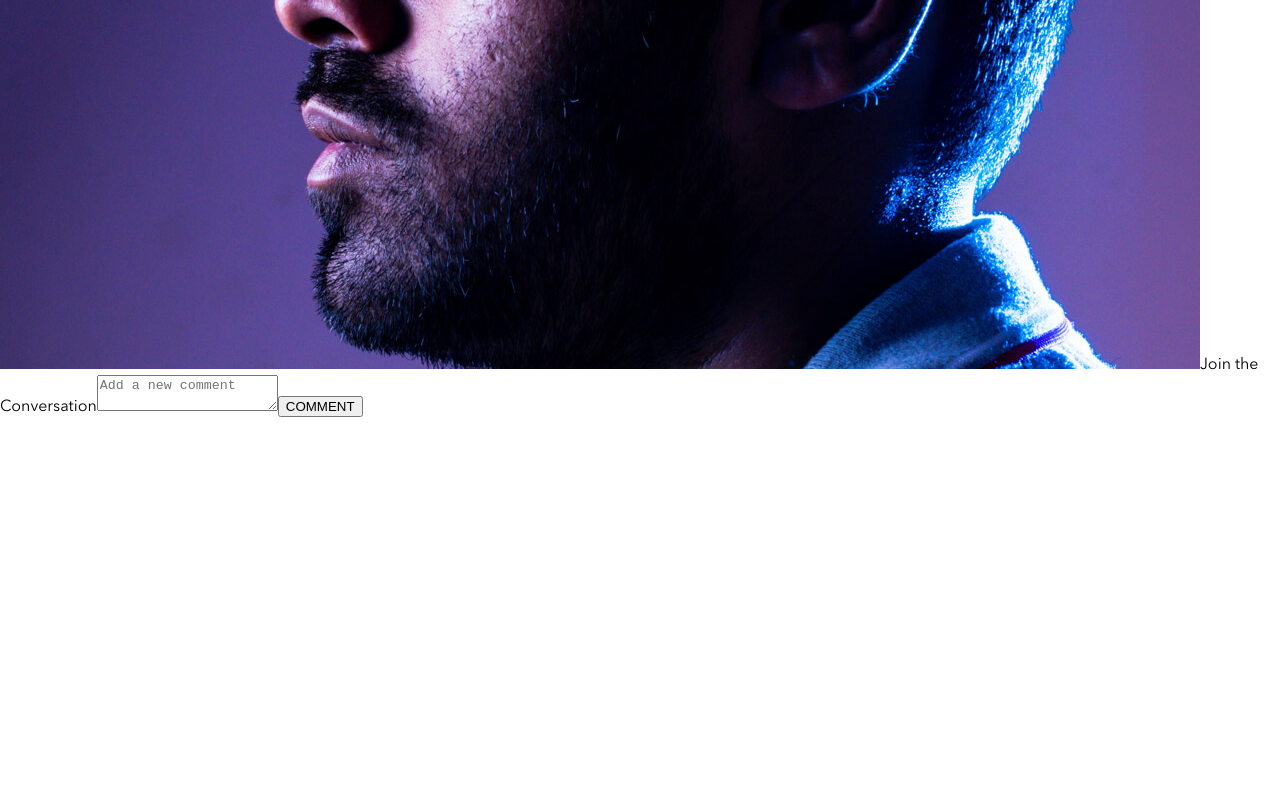
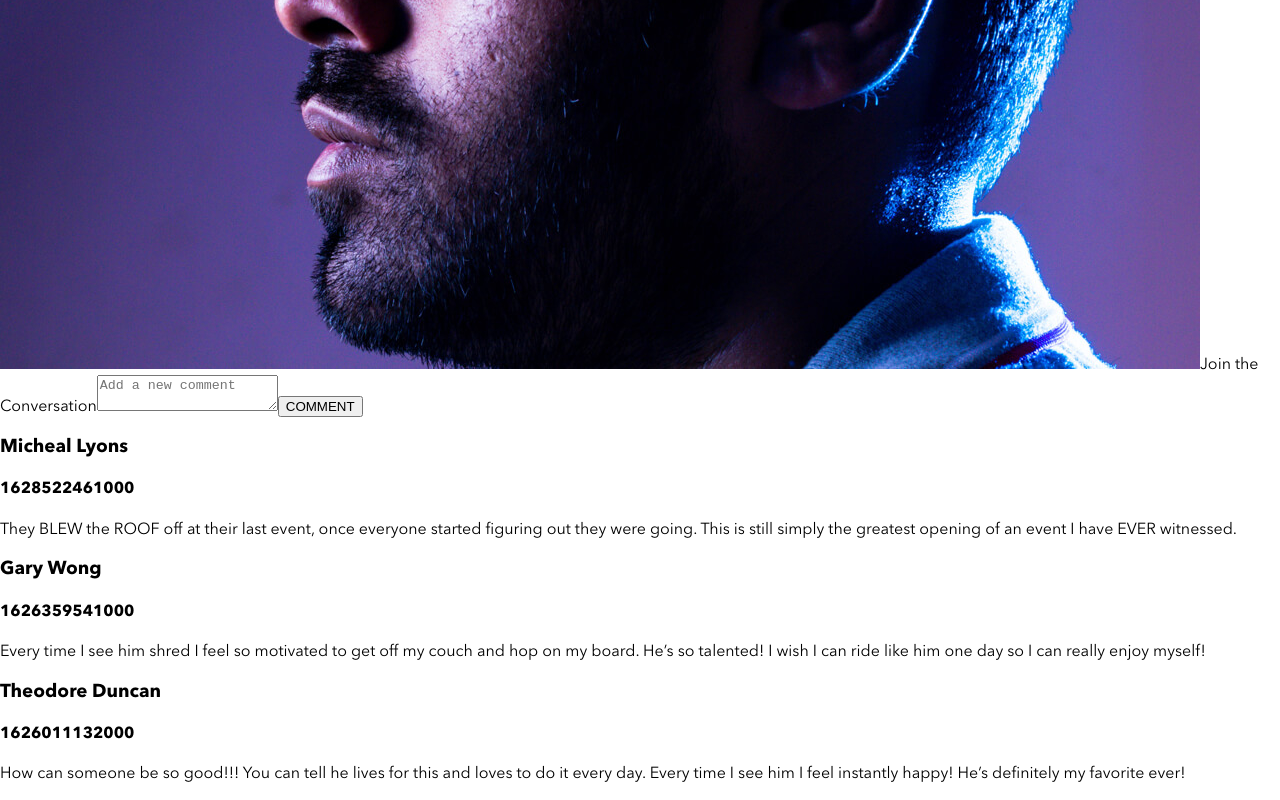
Before and after one commit to kirill-develops/brainstation-brainflix-spa, a React (Create React App) app: page / in a window 1280 px wide. Shown: the part 1016-1816 px from the top of the page. Before the commit the page ends 1433 px from the top, so only its background shows below. Built offline with nearby package versions, Linux system fonts and the light colour scheme.

Commit message:
created CommentList component and basic HTML structure. Rendering comments from map function

```diff
--- a/src/App.js
+++ b/src/App.js
@@ -7,18 +7,24 @@ import Nav from './components/Nav/Nav';
 import Media from './components/Media/Media';
 import Details from './components/Details/Details'
 import CommentInput from './components/CommentInput/CommentInput';
+import CommentList from './components/CommentList/CommentList';
 
 
 class App extends React.Component {
+  state = {
+    videos: videos,
+    videoDetails: videoDetails
+  }
 
   render() {
     console.log(videoDetails);
     return (
       <div className="App">
         <Nav />
-        <Media data={videos[0]} />
-        <Details data={videoDetails[0]}></Details>
-        <CommentInput data={videoDetails[0]}></CommentInput>
+        <Media data={this.state.videos[0]} />
+        <Details data={this.state.videoDetails[0]}></Details>
+        <CommentInput data={this.state.videoDetails[0]}></CommentInput>
+        <CommentList data={this.state.videoDetails[0]}></CommentList>
 
       </div>
     )
--- a/src/components/CommentInput/CommentInput.js
+++ b/src/components/CommentInput/CommentInput.js
@@ -6,9 +6,8 @@ const CommentInput = (props) => {
     <section className="comment-input">
       <h3 className="comment-input__title">{props.data.comments.length} Comments</h3>
       <form className="comment-input__form" id="newComment">
-        <img className="comment-input__avatar" HTMLfor="userComment" src={avatar} alt=""></img>
-        <label className="comment-input__label" for="userComment">Join the Conversation
-        </label>
+        <img className="comment-input__avatar" htmlFor="userComment" src={avatar} alt=""></img>
+        <label className="comment-input__label" htmlFor="userComment">Join the Conversation</label>
         <textarea className="comment-input__field" id="userComment" name="userComment" placeholder="Add a new comment"></textarea>
         <button className="comment-input__button" type="submit">COMMENT</button>
       </form>
--- /dev/null
+++ b/src/components/CommentList/CommentList.js
@@ -0,0 +1,18 @@
+import React from "react";
+
+const CommentList = (props) => {
+
+  const comments = props.data.comments.map(comment => {
+    console.log(comment)
+    const name = <h3 className="">{comment.name}</h3>;
+    const timestamp = <h4 className="">{comment.timestamp}</h4>;
+    const details = <p className="">{comment.comment}</p>;
+    return <div>{name}{timestamp}{details}</div>;
+  });
+
+  return (
+    <div>{comments}</div>
+  );
+};
+
+export default CommentList;
```
Also changed, not shown: src/components/CommentList/CommentList.scss (added).
